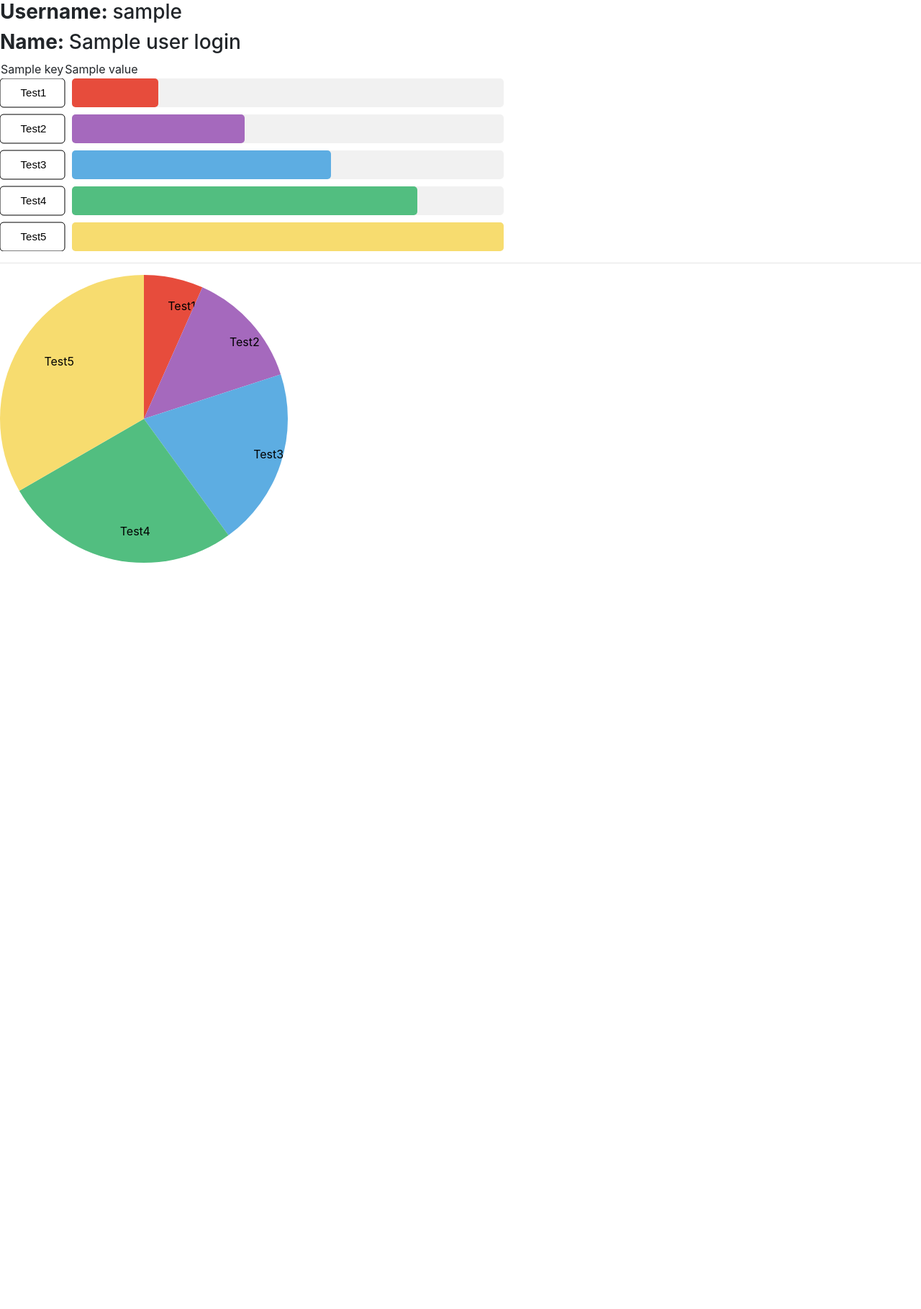
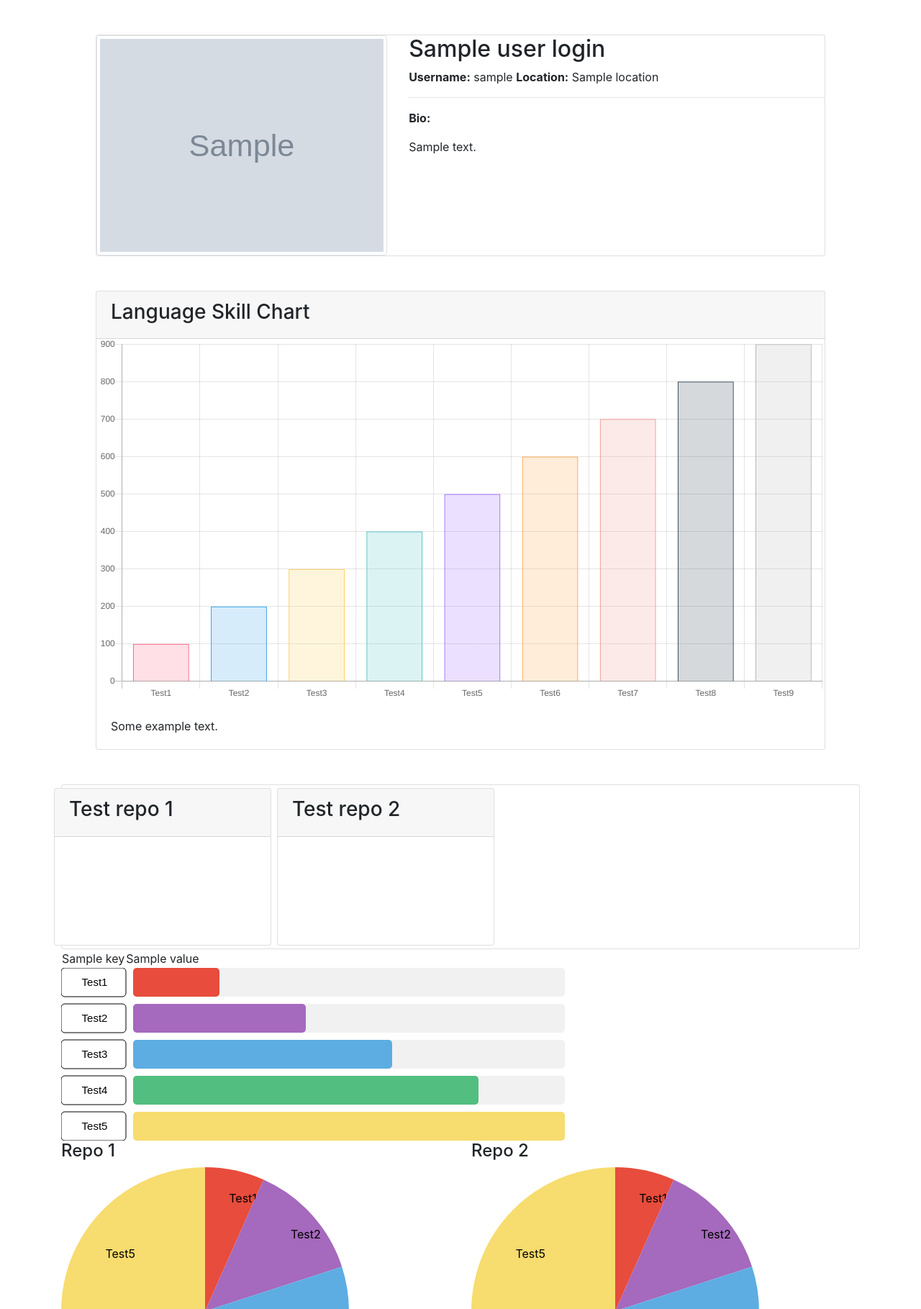
Before and after one commit to SeanFitz1997/CS3012-Lowest_Common_Ancestor-, a Django app: template Github_Access/User/templates/User/userView.html in a window 1280 px wide. Shown: the part 101-1920 px from the top of the page at 72% size. Before the commit the page ends 883 px from the top, so only its background shows below. Run offline with Django 3.2, Linux system fonts and the light colour scheme; the template is opened without the code that fills it: most values are stand-ins (such as "Sample title", 1, 10 or a date in 2020); grey boxes marked "Sample" are stand-in pictures; a map, chart or similar area stays blank; some libraries are stand-ins or nearby versions.

Commit message:
Style user bio and add new user total graph

```diff
--- a/Github_Access/User/templates/User/header.html
+++ b/Github_Access/User/templates/User/header.html
@@ -7,6 +7,7 @@
   <link rel="stylesheet" href="{% static 'css/bootstrap.min.css' %}" type = "text/css"/>
   <link rel="icon" type="image/png" href="https://image.flaticon.com/icons/svg/23/23957.svg"/>
   <script type = "text/javascript" src ="https://d3js.org/d3.v4.min.js"></script>
+  <script src="https://cdnjs.cloudflare.com/ajax/libs/Chart.js/2.4.0/Chart.min.js"></script>
 </head>
 
 <body style = "margin-bottom:50px;">
--- a/Github_Access/User/templates/User/userView.html
+++ b/Github_Access/User/templates/User/userView.html
@@ -1,9 +1,85 @@
 {% extends 'User/header.html' %}
 {% block content %}
-<h3><b>Username: </b>{{ user_login.login }}</h3>
-<h3><b>Name: </b>{{ user_login.name }}</h3>
+<div class='container'>
+    <!-- User Bio -->
+    <div class='profile card m-5'>
+        <div class='profile-body'>
+            <div class='profile-bio'>
+                <div class='row'>
+                    <div class='col-md-5 text-center'>
+                        <img class='img-thumbnail md-margin-bottom-10' src='{{user_login.avatar_url}}' alt='profile pic'>
+                    </div>
+                    <div class='col-md-7'>
+                        <h2>{{ user_login.name }}</h2>
+                        <span><strong>Username:</strong> {{ user_login.login }}</span>
+                        <span><strong>Location:</strong> {{ user_login.location }}</span>
+                        <hr>
+                        <p><strong>Bio:</strong></p>
+                        <p>{{ user_login.bio }}</p>
+                    </div>
+                </div>
+            </div>
+        </div>
+    </div>
 
-<!-- Data from API (This is hidden) -->
+    <div id='languageTotals' class='card m-5'>
+        <div class='card-header'>
+            <h3>Language Skill Chart</h3>
+        </div>
+        <canvas id='total-lang-chart'></canvas>
+        <div class='card-body'>
+            <p class='card-text'>Some example text.</p>
+        </div>
+    </div>
+
+    <div id='repoBreakdowns' class='card'>
+        <div class='row'>
+            <div id='test1-breakdown' class='card m-1'>
+                <div class='card-header'>
+                    <h3>Test repo 1</h3>
+                </div>
+                <canvas id='total-lang-chart'></canvas>
+            </div>
+            <div id='test2-breakdown' class='card m-1'>
+                <div class='card-header'>
+                    <h3>Test repo 2</h3>
+                </div>
+                <canvas id='total-lang-chart'></canvas>
+            </div>
+        </div>
+    </div>
+
+
+    <script>
+        //=================================================
+        // User total barchart
+        //=================================================
+        var ctx = document.getElementById('total-lang-chart').getContext('2d');
+        const backgroundColors = ['rgba(255, 99, 132, 0.2)','rgba(54, 162, 235, 0.2)','rgba(255, 206, 86, 0.2)',
+                        'rgba(75, 192, 192, 0.2)','rgba(153, 102, 255, 0.2)','rgba(255, 159, 64, 0.2)',
+                        'rgba(241, 148, 138, 0.2)', 'rgba(46, 64, 83, 0.2)', 'rgba(179, 182, 183, 0.2)'];
+        const boarderColors = ['rgba(255,99,132,1)','rgba(54, 162, 235, 1)','rgba(255, 206, 86, 1)',
+                        'rgba(75, 192, 192, 1)','rgba(153, 102, 255, 1)','rgba(255, 159, 64, 1)',
+                        'rgba(241, 148, 138, 1)', 'rgba(46, 64, 83, 1)', 'rgba(179, 182, 183, 1)'];
+        var myChart = new Chart(ctx, {
+            type: 'bar',
+            data: {
+                labels: ['Test1', 'Test2', 'Test3', 'Test4', 'Test5', 'Test6', 'Test7', 'Test8', 'Test9'],
+                datasets: [{
+                    data: [100, 200, 300, 400, 500, 600, 700, 800, 900],
+                    backgroundColor: backgroundColors,
+                    borderColor: boarderColors,
+                    borderWidth: 1
+                }]
+            },
+            options: {
+                legend: { display: false },
+                scales: { yAxes: [{ ticks: { beginAtZero: true } }] }
+            }
+        });
+</script>
+
+    <!-- Data from API (* Removed once extracted *) -->
     <table id='user_total_info'>
         {% for key, value in lang_info.items %}
         <tr>
@@ -13,13 +89,30 @@
         {% endfor %}
     </table>
 
+
     <!-- User total language chart -->
     <svg id='user_total_graph'></svg>
 
-<hr/>
-
     <!-- Repo breakdown chart -->
-<svg id='test'></svg>
+    <div class='row'>
+        <div class='col-sm-6'>
+            <h4>Repo 1</h4>
+            <svg id='test1'></svg>
+        </div>
+        <div class='col-sm-6'>
+            <h4>Repo 2</h4>
+            <svg id='test2'></svg>
+        </div>
+        <div class='col-sm-6'>
+            <h4>Repo 3</h4>
+            <svg id='test3'></svg>
+        </div>
+        <div class='col-sm-6'>
+            <h4>Repo 4</h4>
+            <svg id='test4'></svg>
+        </div>
+    </div>
+</div>
 
 <script>
 /*
@@ -120,10 +213,14 @@
     //=================================================
     // Repo pie charts
     //=================================================
-    drawRepoPieChart('test', user_langs, user_locs);
+    const testRepos = ['test1', 'test2', 'test3', 'test4'];
+    testRepos.forEach(function(item){
+        drawRepoPieChart(item, user_langs, user_locs)
+    });
 
     function drawRepoPieChart(name, label, data){
         var width = 400, height = 400, radius = Math.min(width, height) / 2;
+        var dataTotal = data.reduce((a, b) => a + b, 0);
 
         var tooltip = d3.select('body')
             .append('div')
@@ -161,7 +258,7 @@
             .style('fill', function(_,i) { return colors[i]; })
             .on('mouseover', function(_,i){
                 tooltip.style('visibility', 'visible');
-                tooltip.text(`${data[i]} L.O.C.`);})
+                tooltip.text(`${((data[i]/dataTotal)*100).toFixed(2)}%`);})
             .on('mousemove', function(){return tooltip.style('top',
                 (d3.event.pageY-10)+'px').style('left',(d3.event.pageX+10)+'px');})
             .on('mouseout', function(){return tooltip.style('visibility', 'hidden');});
@@ -170,7 +267,6 @@
             .attr('transform', function(d) { return `translate(${labelArc.centroid(d)})`; })
             .attr('dy', '.35em')
             .text(function(_,i) { return label[i]; });
-
     }
 </script>
 {% endblock %}
```
Lines whose indentation alone changed are shown as unchanged.
